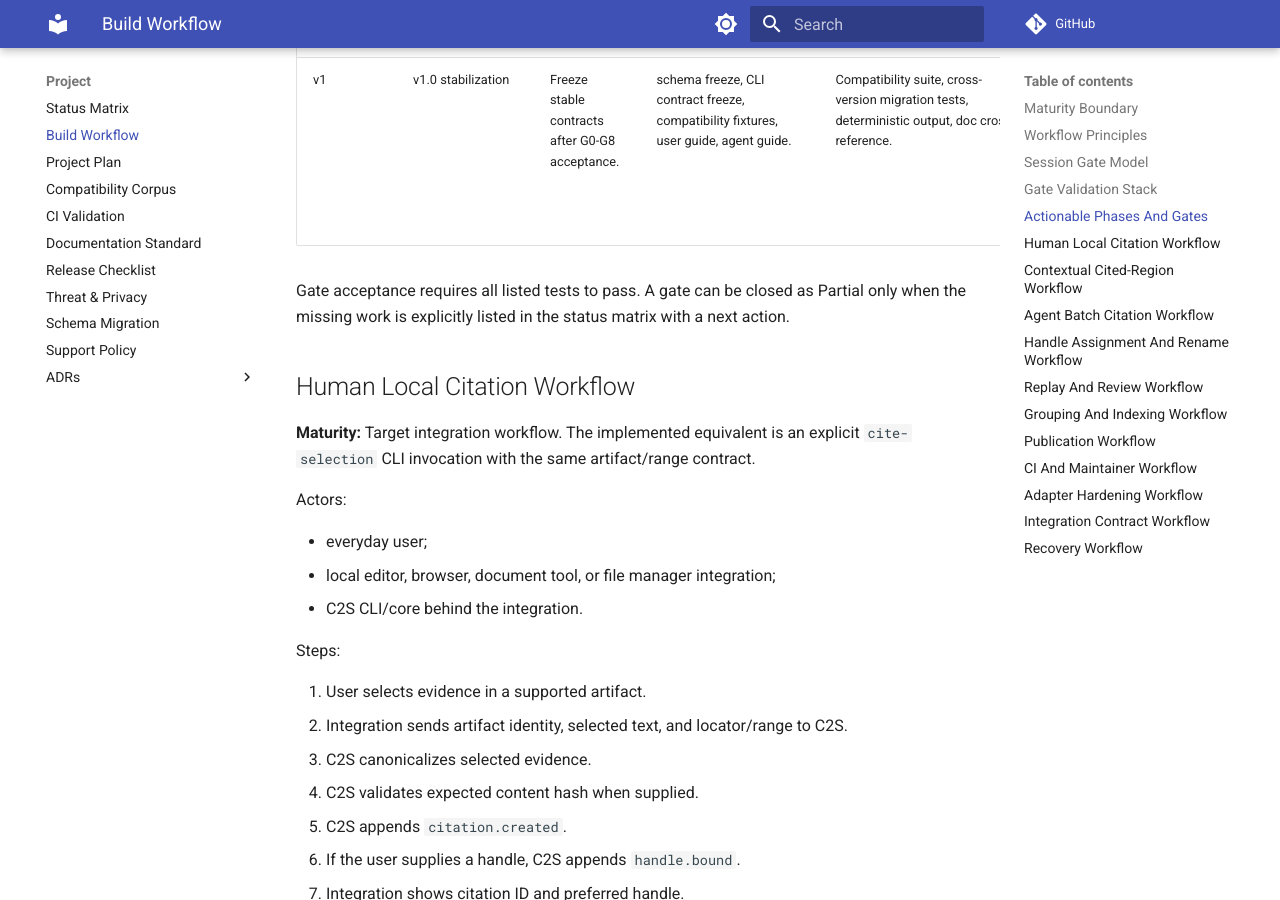
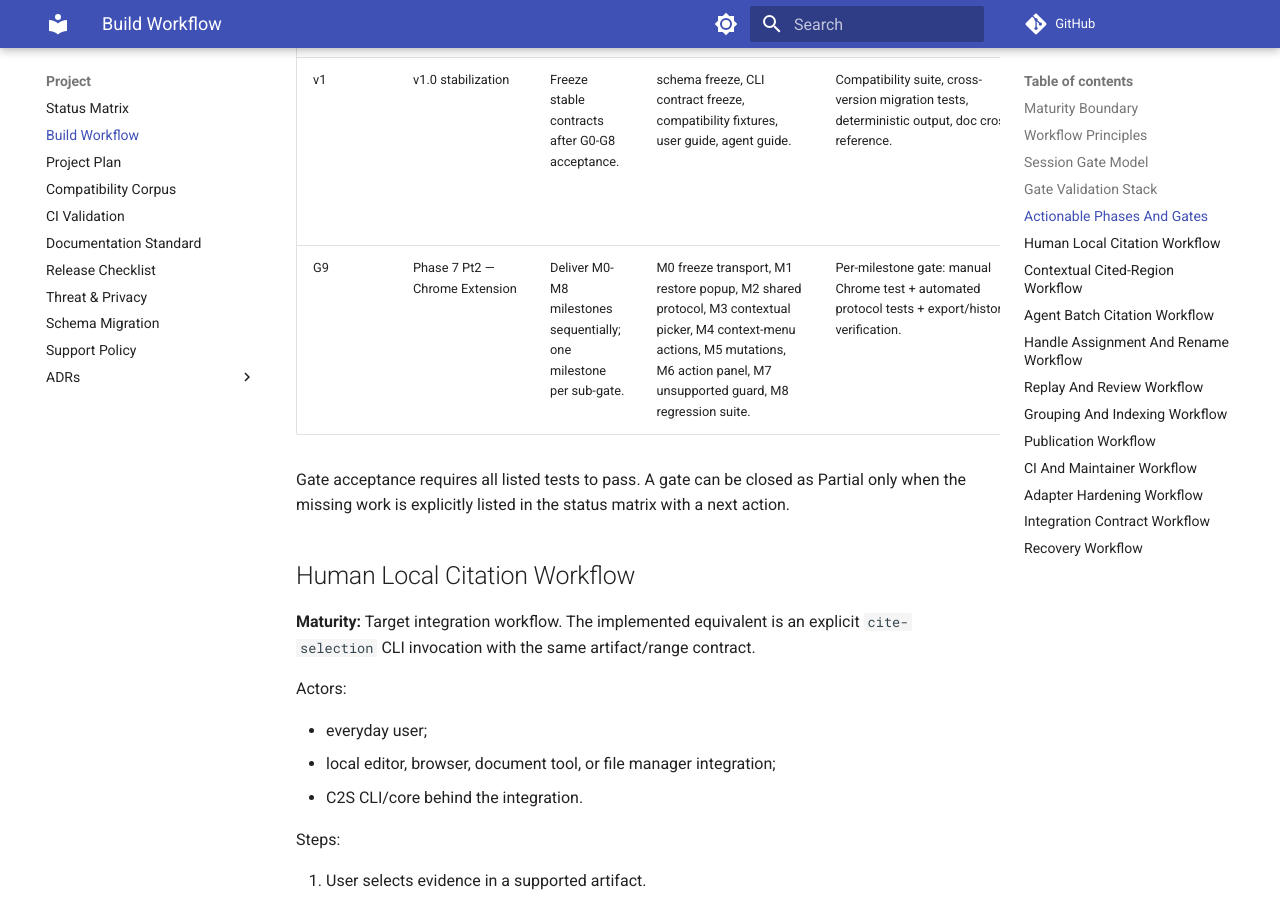
Before and after one commit to paragon-ux/Cite2Site, an MkDocs documentation site: the page built from build-docs/internal/BUILD_WORKFLOW_CURRENT.md, in a window 1280 px wide and 900 px high, scrolled down 3810 px. Built offline with MkDocs 1.6.1 and Material for MkDocs 9.7.7, drawn with Linux system fonts in a browser that asks for light colours; comment, search, counter and statistics services are not loaded.

Commit message:
docs: G9 status matrix + workflow rows (M0-M2 Done, M3-M8 Planned)

```diff
--- a/build-docs/internal/BUILD_WORKFLOW_CURRENT.md
+++ b/build-docs/internal/BUILD_WORKFLOW_CURRENT.md
@@ -104,6 +104,7 @@
 | G7 | Right-click integration contract | Prove human interactivity without overlays. | minimal editor/browser/document integration examples, action schema examples, overlap picker docs. | integration contract smoke tests or fixture tests, lookup overlap tests. | Update integration rows. |
 | G8 | Release/migration hardening | Prepare a stable public release path. | release checklist, migration policy/tests, package build check, changelog/security checklist. | clean checkout CI, package build, migration fixture tests, docs validation. | Update release readiness rows. |
 | v1 | v1.0 stabilization | Freeze stable contracts after G0-G8 acceptance. | schema freeze, CLI contract freeze, compatibility fixtures, user guide, agent guide. | Compatibility suite, cross-version migration tests, deterministic output, doc cross-reference. | All Done rows confirmed; remaining deferred work explicitly recorded. |
+| G9 | Phase 7 Pt2 — Chrome Extension | Deliver M0-M8 milestones sequentially; one milestone per sub-gate. | M0 freeze transport, M1 restore popup, M2 shared protocol, M3 contextual picker, M4 context-menu actions, M5 mutations, M6 action panel, M7 unsupported guard, M8 regression suite. | Per-milestone gate: manual Chrome test + automated protocol tests + export/history verification. | M0-M2 Done; M3-M8 Planned. |
 
 Gate acceptance requires all listed tests to pass. A gate can be closed as
 Partial only when the missing work is explicitly listed in the status matrix
```
Also changed, not shown: build-docs/internal/CURRENT_STATUS_MATRIX.md (+6 -1 lines).
